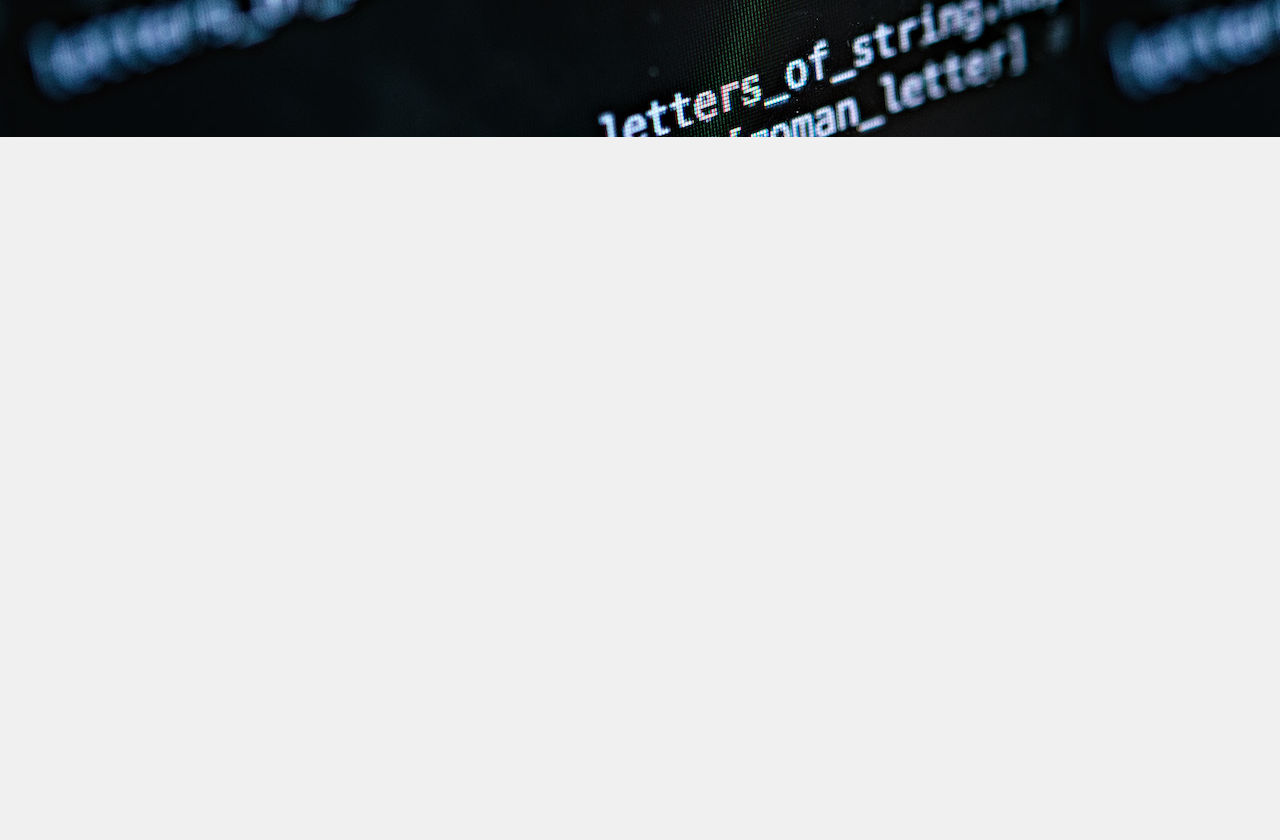
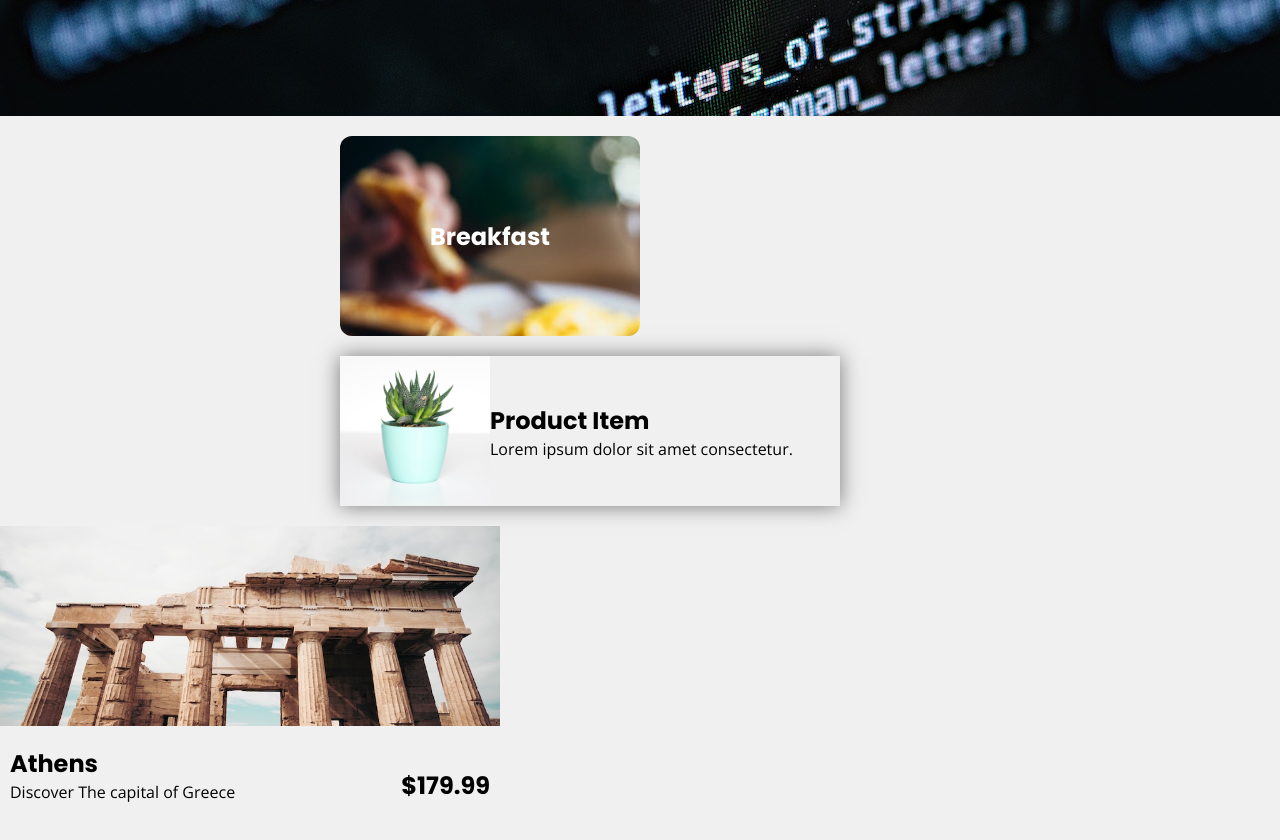
Before and after one commit to cbongard90/components-demo_992, a plain HTML site: page index.html in a window 1280 px wide. Shown: the part 440-1280 px from the top of the page. Before the commit the page ends 800 px from the top, so only its background shows below. Drawn offline with nearby package versions, Linux system fonts and the light colour scheme.

Commit message:
completed the flexbox components

```diff
--- a/css/components/banner.css
+++ b/css/components/banner.css
@@ -1,6 +1,8 @@
 .banner {
   background-image: url("../../images/background.jpg");
   height: 500px;
+  display: flex;
+  align-items: center;
 }
 
 .banner h1,
--- /dev/null
+++ b/css/components/card.css
@@ -0,0 +1,51 @@
+.card-category {
+  background-image: url("../../images/breakfast.jpg");
+  width: 300px;
+  height: 200px;
+  border-radius: 12px;
+  display: flex;
+  align-items: center;
+  justify-content: center;
+}
+
+.card-category h2 {
+  color: white;
+}
+
+.card-product {
+  width: 500px;
+  box-shadow: 0px 0px 20px rgba(0, 0, 0, 0.5);
+  display: flex;
+  align-items: center;
+}
+
+.card-product img {
+  width: 150px;
+  height: 150px;
+}
+
+.card-product h2,
+.card-product p,
+.card-trip h2,
+.card-trip p {
+  margin: 0;
+}
+.card-trip {
+  width: 500px;
+}
+.card-trip img {
+  width: 100%;
+  height: 200px;
+  object-fit: cover;
+  object-position: center;
+}
+
+.card-trip .product-info {
+  margin: 20px 10px 10px;
+  display: flex;
+  justify-content: space-between;
+}
+
+.card-trip .product-info .price {
+  align-self: flex-end;
+}
--- a/css/components/container.css
+++ b/css/components/container.css
@@ -4,3 +4,10 @@
   max-width: 600px;
   margin-inline: auto;
 }
+
+.container-flex-col {
+  display: flex;
+  flex-direction: column;
+  gap: 20px;
+  margin-block: 20px; /* Same as margin: 20px 0 */
+}
--- a/css/style.css
+++ b/css/style.css
@@ -6,6 +6,7 @@
 @import url("components/avatar.css");
 @import url("components/button.css");
 @import url("components/banner.css");
+@import url("components/card.css");
 /* TODO: import new components */
 
 /* --- Fonts & colors --- */
--- a/index.html
+++ b/index.html
@@ -21,6 +21,32 @@
         <a href="" class="btn">Apply Now</a>
       </div>
     </div>
+    <div class="container container-flex-col">
+      <div class="card-category">
+        <h2>
+          Breakfast
+        </h2>
+      </div>
+      <div class="card-product">
+        <img src="images/plant.jpg" alt="Product Item">
+        <div>
+          <h2>Product Item</h2>
+          <p>Lorem ipsum dolor sit amet consectetur.</p>
+        </div>
+      </div>
+    </div>
+    <div class="card-trip">
+      <img src="images/athens.jpg" alt="Athens">
+      <div class="product-info">
+        <div>
+          <h2>Athens</h2>
+          <p>Discover The capital of Greece</p>
+        </div>
+        <h2 class="price">
+          $179.99
+        </h2>
+      </div>
+    </div>
 
   </body>
 
```
